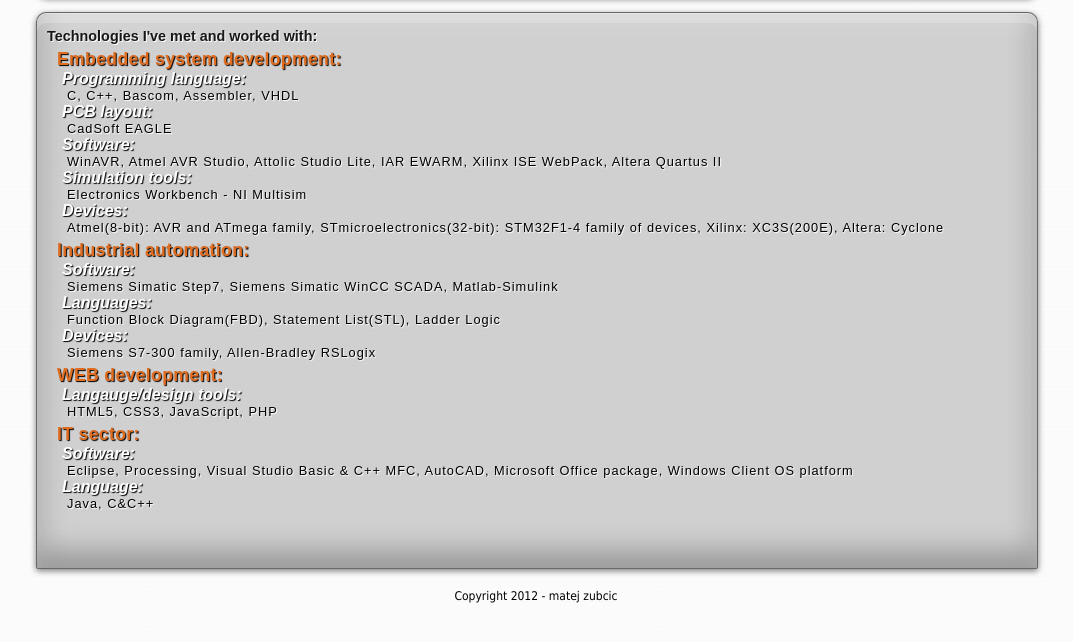
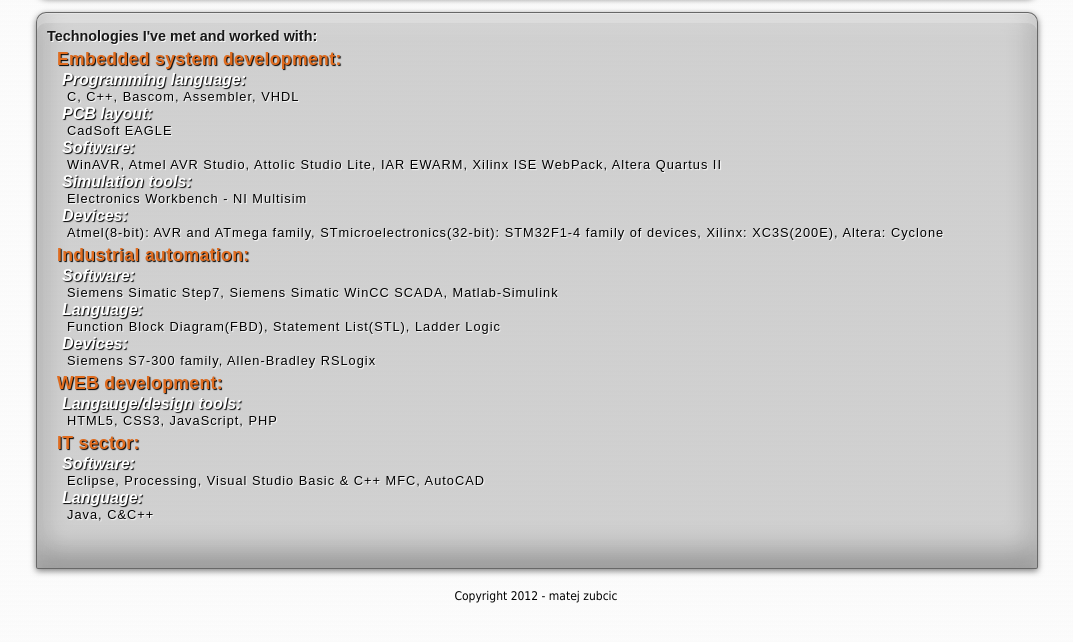
Before and after one commit to matejz/matt-cro.github.com, a plain HTML site: page index.html in a window 1280 px wide. Shown: the part 70-712 px from the top of the page, without its empty margins (104-1177 px from the left). Drawn offline with Linux system fonts and the light colour scheme.

Commit message:
v1.4 styles.css->index.html tweak

```diff
--- a/index.html
+++ b/index.html
@@ -53,7 +53,7 @@
 					<h1>Industrial automation:</h1>
 					<h2>Software:</h2>
 						<p>Siemens Simatic Step7, Siemens Simatic WinCC SCADA, Matlab-Simulink</p>
-					<h2>Languages:</h2>
+					<h2>Language:</h2>
 						<p>Function Block Diagram(FBD), Statement List(STL), Ladder Logic</p>
 					<h2>Devices:</h2>
 						<p>Siemens S7-300 family, Allen-Bradley RSLogix</p>
@@ -67,7 +67,7 @@
 				<div id="set">
 					<h1>IT sector:</h1>
 					<h2>Software:</h2>
-						<p>Eclipse, Processing, Visual Studio Basic & C++ MFC, AutoCAD, Microsoft Office package, Windows Client OS platform</p>
+						<p>Eclipse, Processing, Visual Studio Basic & C++ MFC, AutoCAD</p>
 					<h2>Language:</h2>
 						<p>Java, C&C++</p>
 				</div>
--- a/styles.css
+++ b/styles.css
@@ -115,18 +115,19 @@ article.technologies{
 	font-family: Arial, Sans-serif;
 	margin-left: 15px;
 }
-article.technologies #set{ /*form inside parent class*/
+article.technologies #set{ /*form, inside parent class*/
 	margin: 5px auto 5px;
 }
 article.technologies #set h1{ /*Title*/
 	color: rgb(224, 108, 31); /*color: Orange*/
-	margin: 0px 0px 0px 5px;
+	margin-left: 5px;
 	font-size: 1.1em;
 	text-shadow: 1px 1px 1px black;
 	letter-spacing: 0.02em;
 }
 article.technologies  #set h2{ /*Type of skill*/
-	margin-left: 10px; /*top right bottom left*/
+	margin-left: 10px;
+	margin-top: 1px;
 	font-style: italic;
 	font-size: 1em;
 	text-shadow: 1px 1px 1px black;
```
